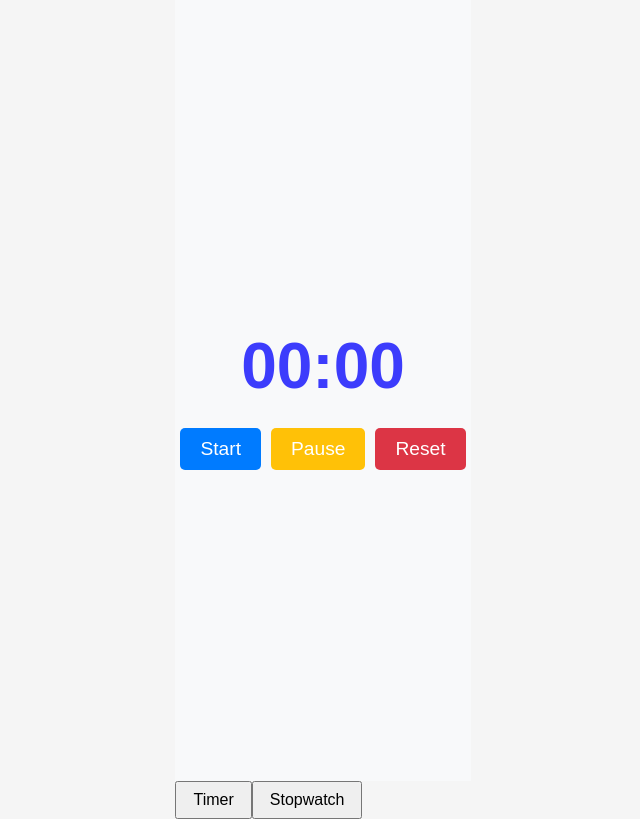
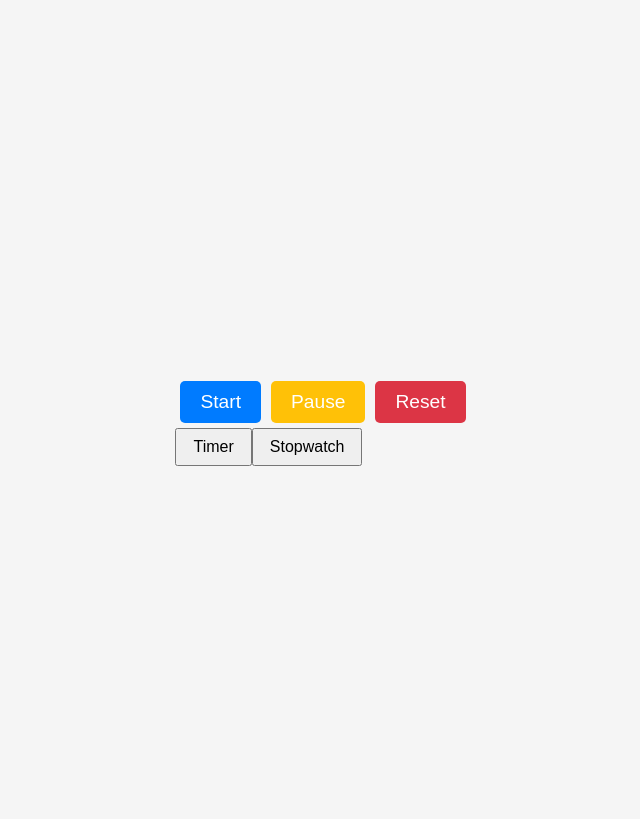
Before and after one commit to IT-Kamianets/timer, an Angular app: page / in a window 1280 px wide. Both pictures are taken after a click on the button "Stopwatch". Shown: the whole page, without its empty margins (317-957 px from the left). Built offline with nearby package versions, Linux system fonts and the light colour scheme.

Commit message:
Update stopwatch.component.html

```diff
--- a/src/app/stopwatch/stopwatch.component.html
+++ b/src/app/stopwatch/stopwatch.component.html
@@ -1,90 +1,10 @@
-<!DOCTYPE html>
-<html lang="en">
-<head>
-    <meta charset="UTF-8">
-    <meta name="viewport" content="width=device-width, initial-scale=1.0">
-    <title>Stopwatch</title>
-    <style>
-        body {
-            font-family: Arial, sans-serif;
-            display: flex;
-            justify-content: center;
-            align-items: center;
-            height: 100vh;
-            margin: 0;
-            background-color: #f8f9fa;
-        }
-        .container {
-            text-align: center;
-        }
-        .timer h1 {
-            font-size: 4em;
-            margin-bottom: 20px;
-            color: #3c3cfc;
-        }
-        button {
-            font-size: 1.2em;
-            padding: 10px 20px;
-            margin: 5px;
-            cursor: pointer;
-            border: none;
-            border-radius: 5px;
-        }
-        .btn-primary {
-            background-color: #007bff;
-            color: white;
-        }
-        .btn-warning {
-            background-color: #ffc107;
-            color: white;
-        }
-        .btn-danger {
-            background-color: #dc3545;
-            color: white;
-        }
-    </style>
-</head>
-<body>
-
-<main class="main">
-  <div class="container">
-    <div class="timer">
-      <h1 id="display">00:00</h1>
-      <div>
-        <button class="btn-primary" onclick="startTimer()">Start</button>
-        <button class="btn-warning" onclick="pauseTimer()">Pause</button>
-        <button class="btn-danger" onclick="resetTimer()">Reset</button>
-      </div>
+<div class="container">
+  <div class="timer">
+    <h1>{{ display }}</h1>
+    <div>
+      <button class="btn-primary" (click)="startTimer()">Start</button>
+      <button class="btn-warning" (click)="pauseTimer()">Pause</button>
+      <button class="btn-danger" (click)="resetTimer()">Reset</button>
     </div>
   </div>
-</main>
-
-<script>
-  let time = 0, interval;
-
-  function updateDisplay() {
-    let minutes = Math.floor(time / 60).toString().padStart(2, '0');
-    let seconds = (time % 60).toString().padStart(2, '0');
-    document.getElementById('display').textContent = `${minutes}:${seconds}`;
-  }
-
-  function startTimer() {
-    if (!interval) interval = setInterval(() => { time++; updateDisplay(); }, 1000);
-  }
-
-  function pauseTimer() {
-    clearInterval(interval);
-    interval = null;
-  }
-
-  function resetTimer() {
-    pauseTimer();
-    time = 0;
-    updateDisplay();
-  }
-
-  updateDisplay();
-</script>
-
-</body>
-</html>
+</div>
```
